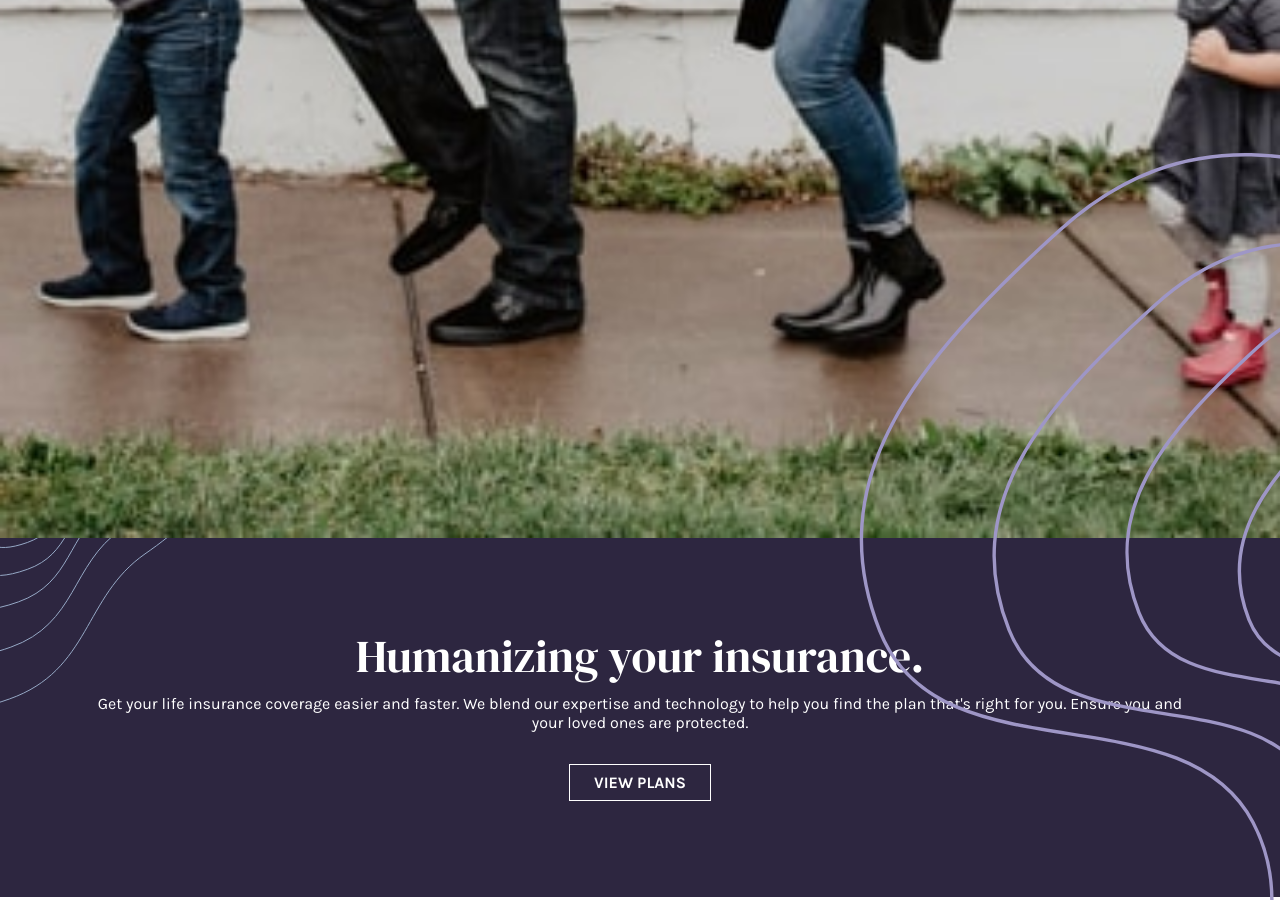
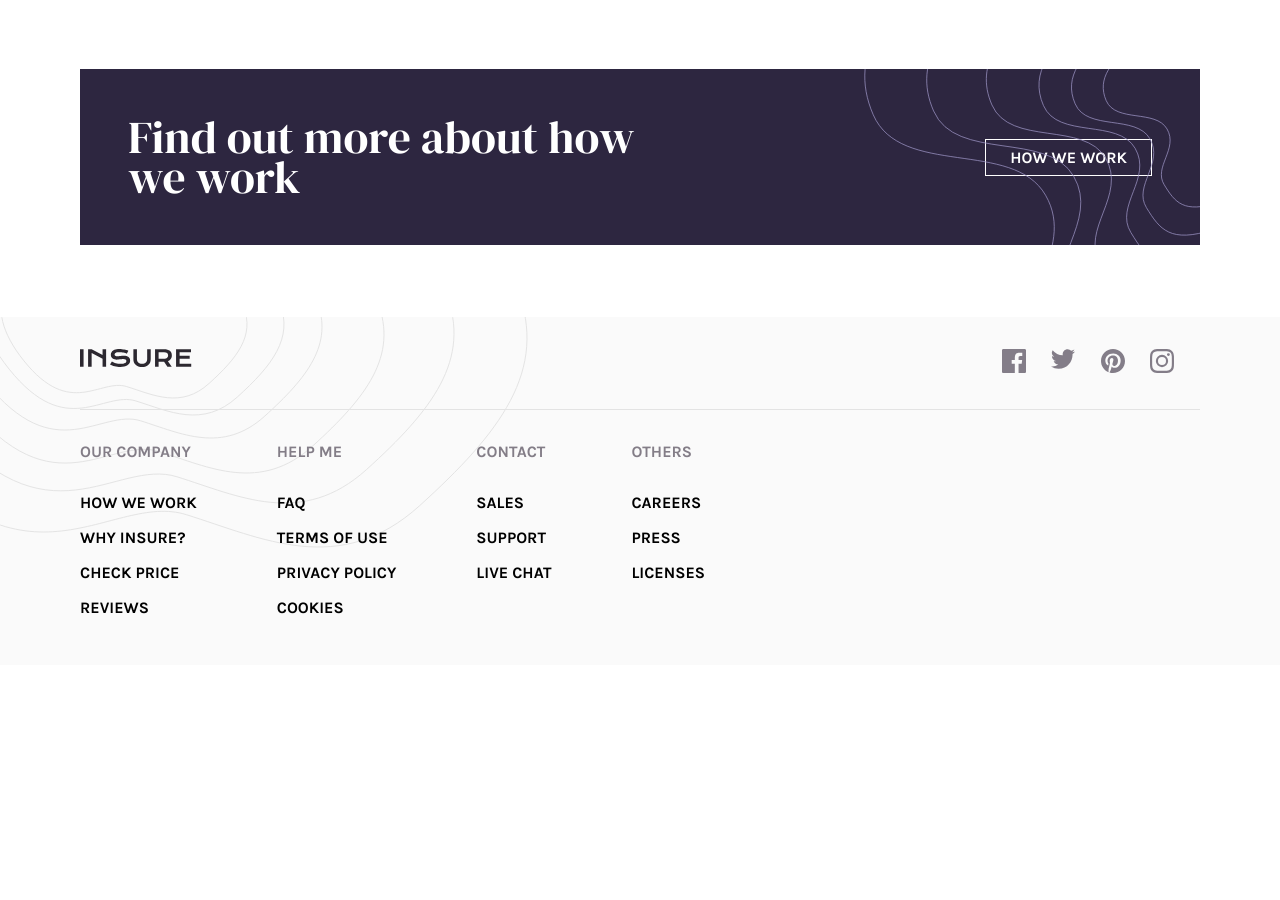
Before and after one commit to jduong09/insureLandingPage, a plain HTML site: page index.html in a window 1280 px wide. Shown: the part 1085-1985 px from the top of the page. After the commit the page ends 1750 px from the top, so only its background shows below. Drawn offline with Linux system fonts and the light colour scheme.

Commit message:
Added media queries to improve responsiveness of images and backgrounds as viewport increases. Finished project.

```diff
--- a/css/styles.css
+++ b/css/styles.css
@@ -75,15 +75,12 @@ nav > ul > li:last-of-type {
 /* Main .landing-intro */
 .landing-intro-container {
   background-color: hsl(256, 26%, 20%);
-  position: relative;
 }
 
 .landing-intro {
   color: hsl(0, 0%, 100%);
   padding: 6rem 0;
-  background-image: url('../images/bg-pattern-intro-left-mobile.svg');
-  background-repeat: no-repeat;
-  background-position: top left;
+  position: relative;
 }
 
 #img-landing-intro {
@@ -115,12 +112,20 @@ nav > ul > li:last-of-type {
   cursor: pointer;
 }
 
+#bg-pattern-intro-left-mobile {
+  width: 33%;
+  height: auto;
+  position: absolute;
+  top: 0%;
+  left: 0;
+}
+
 #bg-pattern-intro-right-mobile {
   width: 33%;
   height: auto;
   position: absolute;
   right: 0;
-  bottom: -20%;
+  bottom: -31%;
 }
 
 /* Main .landing-qualities-container */
@@ -173,15 +178,23 @@ nav > ul > li:last-of-type {
   margin: 9rem auto;
   padding: 4.5rem 0;
   color: hsl(0, 0%, 100%);
-  background-image: url('../images/bg-pattern-how-we-work-mobile.svg');
-  background-repeat: no-repeat;
-  background-position: top right;
+  position: relative;
+}
+
+.landing-how-we-work > #bg-how-we-work {
+  width: 50%;
+  position: absolute;
+  top: 0;
+  right: 0;
+  z-index: 2;
 }
 
 .landing-how-we-work > h2 {
   font-size: 2.5rem;
   line-height: 2.5rem;
   margin-bottom: 2rem;
+  position: relative;
+  z-index: 3;
 }
 /* Footer */
 footer {
@@ -240,4 +253,256 @@ footer {
 }
 
 @media (min-width: 376px) {
+  /* Header */
+  nav > ul {
+    background-size: contain;
+  }
+
+  nav > ul > li {
+    margin-bottom: 1.5rem;
+  }
+
+  /* Main */
+  #bg-pattern-intro-right-mobile {
+    width: 27%;
+  }
+
+  .landing-how-we-work > #bg-how-we-work {
+    width: 40%;
+  }
+
+  /* Footer */
+  footer {
+    background-image: url('../images/bg-pattern-footer-desktop.svg');
+  }
 }
+
+@media (min-width: 576px) {
+  /* Header */
+  #nav-hamburger, #nav-btn-close {
+    display: none;
+  }
+
+  nav > ul {
+    width: auto;
+    height: auto;
+    position: initial;
+    left: initial;
+    top: initial;
+    z-index: 0;
+    background-image: none;
+    background-color: transparent;
+    padding: 0;
+    color: hsl(273, 4%, 51%);
+    display: flex !important;
+  }
+
+  nav > ul > li {
+    font-size: 1rem;
+    text-transform: uppercase;
+    margin-bottom: 0;
+    margin-left: 1rem;
+  }
+
+  nav > ul > li:hover {
+    color: hsl(270, 9%, 17%);
+    background-color: transparent;
+  }
+
+  nav > ul > li:last-of-type {
+    border: none;
+    padding: 0;
+  }
+  /* Main */
+  .landing-intro-container {
+    position: relative;
+  }
+
+  #img-landing-intro {
+    position: absolute;
+    right: 0;
+    top: 0;
+    margin: 2rem 3rem 0 0;
+    width: 40%;
+    height: auto;
+  }
+
+  .landing-intro {
+    width: 65%;
+    position: initial;
+    text-align: start;
+    padding: 2rem 3rem;
+  }
+
+  .landing-intro {
+    background-image: none;
+  }
+
+  .landing-intro > h2, .landing-intro > div {
+    margin: 0;
+  }
+
+  .landing-intro > h2 {
+    font-size: 2rem;
+    line-height: 2rem;
+  }
+
+  .landing-intro > div {
+    margin: 2rem 0;
+  }
+
+  #bg-pattern-intro-left-mobile {
+    content: url(../images/bg-pattern-intro-left-desktop.svg);
+    top: initial;
+    width: 20%;
+  }
+
+  #bg-pattern-intro-right-mobile {
+    content: url('../images/bg-pattern-intro-right-desktop.svg');
+    top: 0;
+    bottom: inherit;
+    width: 25%;
+  }
+  /* Footer */
+}
+
+@media (min-width: 767px) {
+  #img-landing-intro {
+    width: 30%;
+  }
+
+  .landing-intro > h2 {
+    font-size: 2.5rem;
+    line-height: 2.5rem;
+  }
+
+  #bg-pattern-intro-left-mobile {
+    width: 15%;
+  }
+
+  #bg-pattern-intro-right-mobile {
+    width: 20%;
+  }
+
+  .landing-how-we-work > #bg-how-we-work {
+    content: url('../images/bg-pattern-how-we-work-desktop.svg');
+    width: 50%;
+  }
+}
+
+@media (min-width: 992px) {
+  #img-landing-intro {
+    margin: 4rem 6rem 4rem 0;
+  }
+  .landing-intro {
+    width: 65%;
+    padding: 4rem 6rem;
+  }
+
+  #bg-pattern-intro-left-mobile {
+    width: 10%;
+  }
+
+  .landing-qualities-container {
+    padding: 15rem 5rem 0 5rem;
+    text-align: start;
+  }
+
+  .landing-qualities-container > h2::before {
+    left: 0;
+    width: 20%;
+    transform: none;
+  }
+
+  .qualities-list {
+    display: flex;
+  }
+
+  .qualities-list-item > div {
+    margin-left: 0;
+  }
+
+  .landing-how-we-work {
+    width: auto;
+    margin: 4.5rem 5rem;
+    padding: 3rem;
+    display: flex;
+    justify-content: space-between;
+    align-items: center;
+    text-align: start;
+  }
+
+  .landing-how-we-work > #bg-how-we-work {
+    width: 40%;
+  }
+
+  .landing-how-we-work > h2 {
+    width: 55%;
+    font-size: 2.85rem;
+    margin-bottom: 0;
+  }
+
+  .landing-how-we-work > #btn-how-we-work {
+    height: max-content;
+  }
+
+  /* Footer */
+  footer {
+    padding: 2rem 5rem;
+    text-align: start;
+  }
+
+  .footer-header {
+    margin: 0;
+    display: flex;
+    width: 100%;
+    justify-content: space-between;
+  }
+
+  .footer-header > h2 {
+    margin-bottom: 0;
+  }
+
+  .footer-social-media-list {
+    width: 20%;
+    margin: 0;
+  }
+
+  .footer-helpful-links-list {
+    width: 100%;
+    margin: 0;
+    display: flex;
+  }
+
+  .footer-helpful-links-column:nth-child(n+2) {
+    margin-left: 5rem;
+  }
+}
+
+@media (min-width: 1200px) {
+  #img-landing-intro {
+    width: 25%;
+  }
+
+  #bg-pattern-intro-right-mobile {
+    width: 17.5%;
+  }
+
+  .landing-how-we-work > #bg-how-we-work {
+    width: 30%;
+  }
+}
+
+@media (min-width: 1440px) {
+  #bg-pattern-intro-left-mobile {
+    width: 7.5%;
+  }
+
+  #bg-pattern-intro-right-mobile {
+    width: 15%;
+  }
+
+  .landing-how-we-work > #bg-how-we-work {
+    width: 25%;
+  }
+}
--- a/index.html
+++ b/index.html
@@ -38,6 +38,7 @@
           and your loved ones are protected.
         </div>
         <input id="btn-cta" type="button" aria-label="call-to-action-button" value="View plans" />
+        <img id="bg-pattern-intro-left-mobile" src="images/bg-pattern-intro-left-mobile.svg" alt="background image for intro" />
         <img id="bg-pattern-intro-right-mobile" src="images/bg-pattern-intro-right-mobile.svg" alt="background image overflows over intro container" />
       </div>
     </div>
@@ -71,6 +72,7 @@
       </ul>
     </div>
     <section class="landing-how-we-work">
+      <img id="bg-how-we-work" src="images/bg-pattern-how-we-work-mobile.svg" alt="background patten for how we work section" />
       <h2>Find out more about how we work</h2>
       <input id="btn-how-we-work" type="button" aria-label="btn-how-we-work" value="How we work" />
     </section>
```
